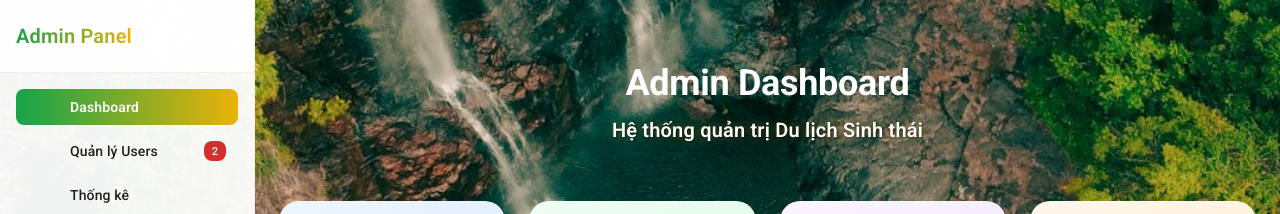
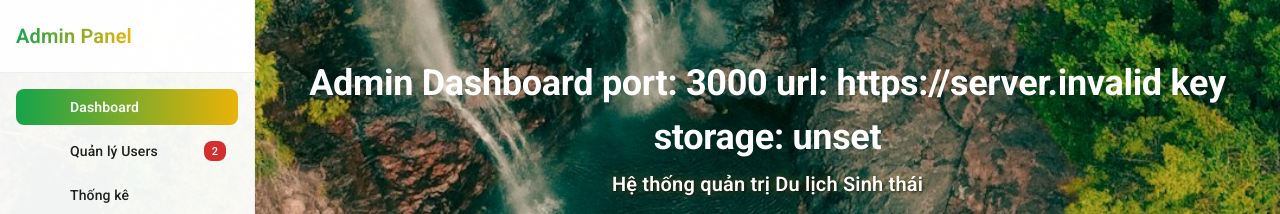
Before and after one commit to MinhLam577/Ecotourism-Management-System, a React (Vite) app: page / in a window 1280 px wide. Shown: the top 214 px of the page. Built offline with nearby package versions, Linux system fonts and the light colour scheme; no server answers; some icons are missing.

Commit message:
testing environment in netlify production (#6)
* add import env file to netlify in github action

* testing environment in netlify production

---------

Co-authored-by: MinhLam577 <duynghia0705@gmail.com>

```diff
--- a/src/components/dashboard/header.tsx
+++ b/src/components/dashboard/header.tsx
@@ -1,11 +1,16 @@
 import Box from '@mui/material/Box'
 
 export default function HeaderDashboard() {
+  const env = `
+  port: ${import.meta.env.VITE_APP_PORT}
+  url: ${import.meta.env.VITE_API_URL}
+  key storage: ${import.meta.env.VITE_KEY_STORAGE_ACCOUNT}
+  `
   return (
     <>
       <Box className="text-center! py-[3.2rem]!">
         <h2 className="text-[3.6rem]! font-bold! text-white! drop-shadow-2xl! mb-2!">
-          Admin Dashboard
+          Admin Dashboard {env}
         </h2>
 
         <p
```
